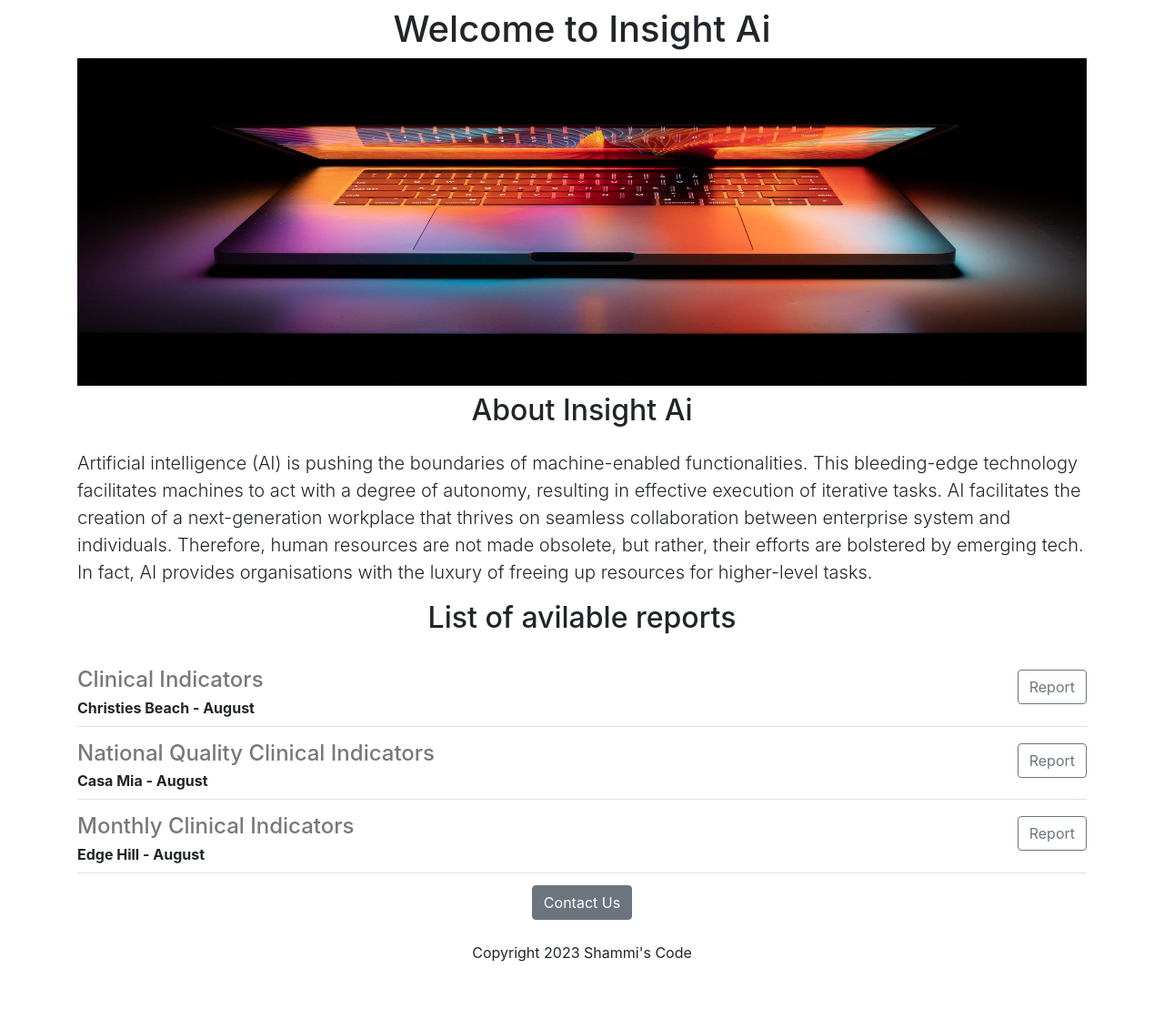
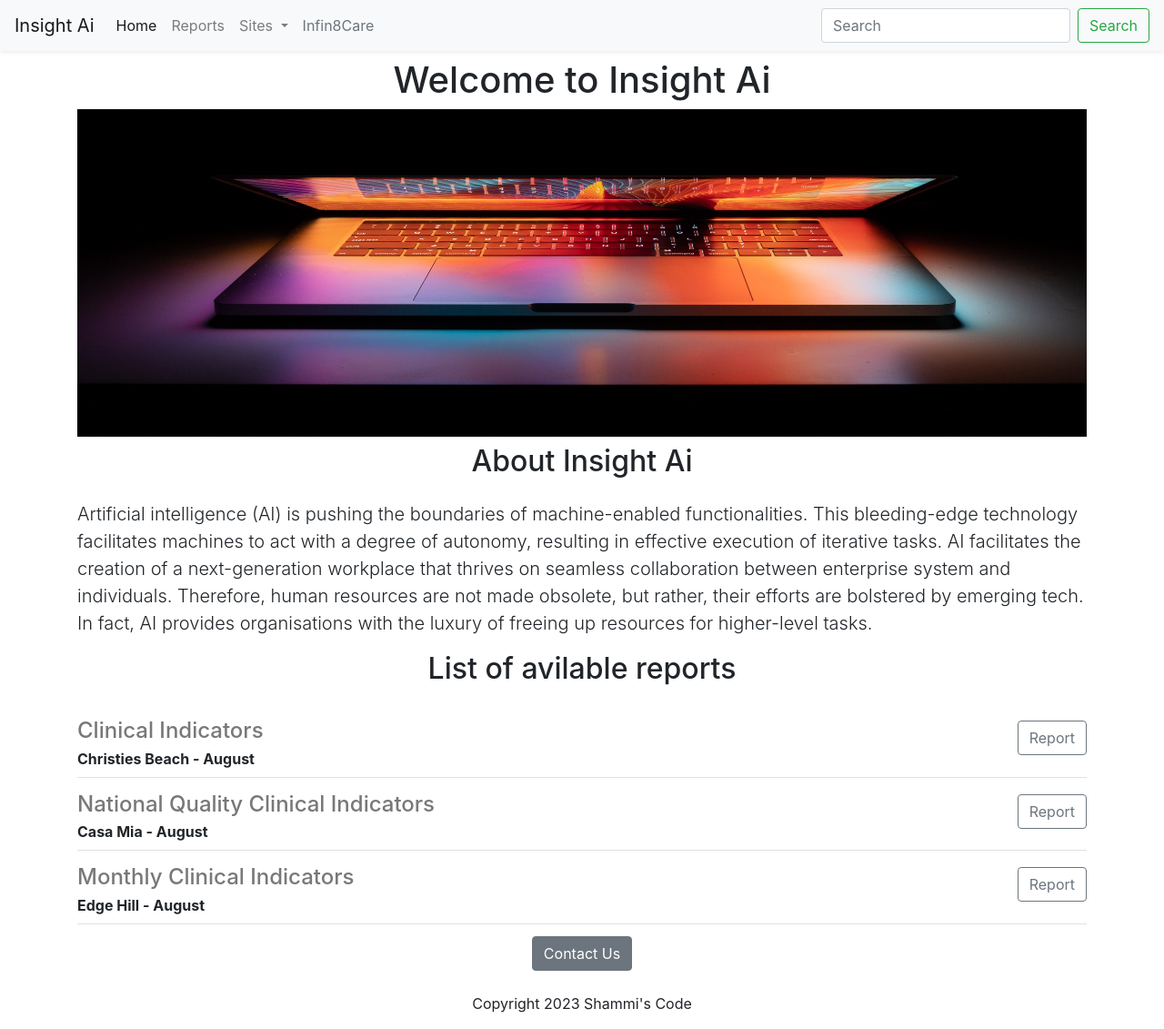
Before and after one commit to ssaini19/insight-ai, a Flask app: page / in a window 1280 px wide. Shown: the whole page at 91% size. Before the commit the page ends 1057 px from the top, so only its background shows below. Run offline with Flask 3, Linux system fonts and the light colour scheme.

Commit message:
Added Nav Bar

```diff
--- a/templates/home.html
+++ b/templates/home.html
@@ -11,6 +11,7 @@
 
   </head>
   <body>
+    {% include 'nav.html' %}
     <div class="container">
       <h1 class="text-center mt-2 md-4">Welcome to {{company_name}}</h1>
       <img class="img-fluid" id="banner" src="https://insight-ai--shammisaini19.repl.co/static/banner2.jpg">
@@ -34,9 +35,10 @@
 
 
   <div class="text-center">
-    <button class="btn btn-secondary mt-2"> Contact Us</button>
+    <a href="mailto:shammi.saini@infin8care.com.au?subject=Contact from WebPage - Insight Ai" class="btn btn-secondary mt-2"> Contact Us</a>
       <p class="mt-4">Copyright 2023 Shammi's Code</p>
       </div>
     </div>
+
   </body>
 </html>
--- /dev/null
+++ b/templates/nav.html
@@ -0,0 +1,35 @@
+<nav class="navbar navbar-expand-lg navbar-light bg-light shadow-sm">
+  <a class="navbar-brand" href="#">Insight Ai</a>
+  <button class="navbar-toggler" type="button" data-toggle="collapse" data-target="#navbarSupportedContent" aria-controls="navbarSupportedContent" aria-expanded="false" aria-label="Toggle navigation">
+    <span class="navbar-toggler-icon"></span>
+  </button>
+
+  <div class="collapse navbar-collapse" id="navbarSupportedContent">
+    <ul class="navbar-nav mr-auto">
+      <li class="nav-item active">
+        <a class="nav-link" href="#">Home <span class="sr-only">(current)</span></a>
+      </li>
+      <li class="nav-item">
+        <a class="nav-link" href="#">Reports</a>
+      </li>
+      <li class="nav-item dropdown">
+        <a class="nav-link dropdown-toggle" href="#" id="navbarDropdown" role="button" data-toggle="dropdown" aria-haspopup="true" aria-expanded="false">
+          Sites
+        </a>
+        <div class="dropdown-menu" aria-labelledby="navbarDropdown">
+          <a class="dropdown-item" href="#">Christies Beach</a>
+          <a class="dropdown-item" href="#">Casa Mai</a>
+          <div class="dropdown-divider"></div>
+          <a class="dropdown-item" href="#">Edge Hill</a>
+        </div>
+      </li>
+      <li class="nav-item"><a target="_blank"
+        <a class="nav-link px-2 text-muted" href="https://www.infin8care.com.au">Infin8Care</a>
+      </li>
+    </ul>
+    <form class="form-inline my-2 my-lg-0">
+      <input class="form-control mr-sm-2" type="search" placeholder="Search" aria-label="Search">
+      <button class="btn btn-outline-success my-2 my-sm-0" type="submit">Search</button>
+    </form>
+  </div>
+</nav>
```
Also changed, not shown: static/banner3.jpg (added), static/banner4.jpg (added).
